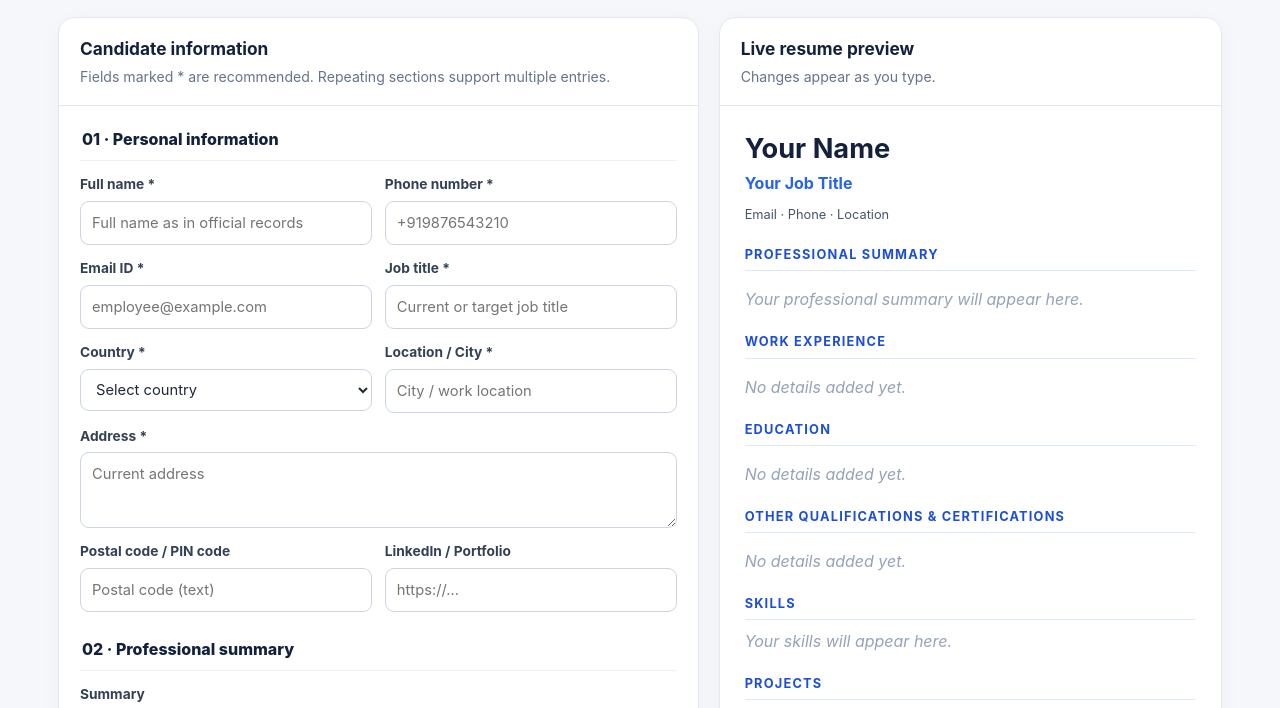
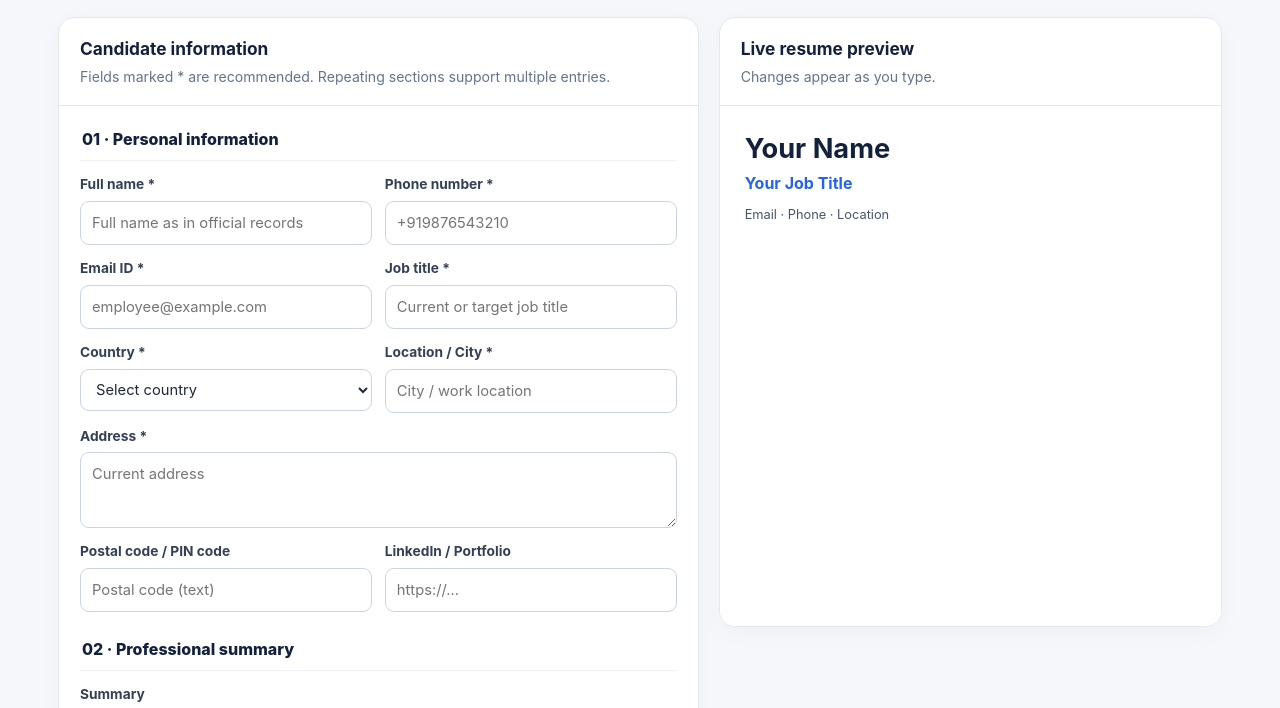
Before and after one commit to numisnext-ops/resume-builder, a plain HTML site: page index.html in a window 1280 px wide. Shown: the part 239-947 px from the top of the page. Drawn offline with Linux system fonts and the light colour scheme.

Commit message:
Add files via upload

```diff
--- a/index.html
+++ b/index.html
@@ -45,12 +45,16 @@ $('addExperience').addEventListener('click',addExperience);$('addEducation').add
 function cardValues(container){return [...$(container).children].map(card=>{const o={};card.querySelectorAll('input,select,textarea').forEach(el=>{o[el.name]=el.value.trim();});return o;});}
 function addEntry(parent,title,meta,description){if(!title&&!meta&&!description)return;const div=document.createElement('div');div.className='preview-entry';const h=document.createElement('p');h.className='entry-title';h.textContent=title||'';div.append(h);if(meta){const m=document.createElement('p');m.className='entry-meta';m.textContent=meta;div.append(m);}if(description){const d=document.createElement('p');d.textContent=description;div.append(d);}$(parent).append(div);}
 function renderEntries(parent,items,make){const el=$(parent);el.replaceChildren();let count=0;items.forEach(item=>{const [title,meta,desc]=make(item);if(title||meta||desc){addEntry(parent,title,meta,desc);count++;}});if(!count){const p=document.createElement('p');p.className='empty';p.textContent='No details added yet.';el.append(p);}}
+function setSectionVisible(sectionId, visible){$(sectionId).style.display=visible?'':'none';}
 function updatePreview(){
-const name=val('name'),job=val('jobTitle');$('p-name').textContent=name||'Your Name';$('p-title').textContent=job||'Your Job Title';$('p-contact').textContent=[val('email'),val('phone'),val('city'),val('country')].filter(Boolean).join(' · ')||'Email · Phone · Location';$('p-address').textContent=[val('address'),val('postal')].filter(Boolean).join(' · ');$('p-link').textContent=val('linkedin');$('p-summary').textContent=val('summary')||'Your professional summary will appear here.';$('p-summary').classList.toggle('empty',!val('summary'));
-const ex=cardValues('experienceList');renderEntries('p-experience',ex,x=>[x.role,[x.company,x.jobType==='Other'?x.jobTypeOther:x.jobType,x.workLocation].filter(Boolean).join(' · '),[[x.fromMonth,x.fromYear].filter(Boolean).join(' '),x.current==='Yes'?'Present': [x.toMonth,x.toYear].filter(Boolean).join(' '),x.description].filter(Boolean).join(' — ')]);
-const ed=cardValues('educationList');renderEntries('p-education',ed,x=>[x.degreeName|| (x.level==='Other'?x.levelOther:x.level),[x.specialisation,x.institution,x.studyCountry,[x.completionMonth,x.completionYear].filter(Boolean).join(' '),x.grade].filter(Boolean).join(' · '),[x.educationDetails].filter(Boolean).join(' — ')]);
-const qs=cardValues('qualificationList');renderEntries('p-qualifications',qs,x=>[x.qualificationName,[x.issuer,[x.issueMonth,x.issueYear].filter(Boolean).join(' '),x.expiryDate?'Expiry: '+x.expiryDate:'',x.credentialId?'ID: '+x.credentialId:''].filter(Boolean).join(' · '),x.qualificationDescription]);
-const skills=val('skills').split(/[\n,;]+/).map(s=>s.trim()).filter(Boolean);$('p-skills').replaceChildren();if(skills.length)skills.forEach(s=>{const span=document.createElement('span');span.className='skill';span.textContent=s;$('p-skills').append(span);});else{const s=document.createElement('span');s.className='empty';s.textContent='Your skills will appear here.';$('p-skills').append(s);}const projects=val('projects');$('p-projects').textContent=projects||'Add projects if relevant.';$('p-projects').classList.toggle('empty',!projects);const langs=val('languages');$('p-languages').textContent=langs||'Add languages you speak.';$('p-languages').classList.toggle('empty',!langs);
+ const name=val('name'),job=val('jobTitle');$('p-name').textContent=name||'Your Name';$('p-title').textContent=job||'Your Job Title';$('p-contact').textContent=[val('email'),val('phone'),val('city'),val('country')].filter(Boolean).join(' · ')||'Email · Phone · Location';
+ const address=[val('address'),val('postal')].filter(Boolean).join(' · ');$('p-address').textContent=address;$('p-address').style.display=address?'':'none';const link=val('linkedin');$('p-link').textContent=link;$('p-link').style.display=link?'':'none';
+ const summary=val('summary');$('p-summary').textContent=summary;setSectionVisible('summarySection',!!summary);
+ const ex=cardValues('experienceList');renderEntries('p-experience',ex,x=>[x.role,[x.company,x.jobType==='Other'?x.jobTypeOther:x.jobType,x.workLocation].filter(Boolean).join(' · '),[[x.fromMonth,x.fromYear].filter(Boolean).join(' '),x.current==='Yes'?'Present':[x.toMonth,x.toYear].filter(Boolean).join(' '),x.description].filter(Boolean).join(' — ')]);setSectionVisible('experienceSection',ex.some(x=>Object.entries(x).some(([k,v])=>k!=='current'&&String(v||'').trim())));
+ const ed=cardValues('educationList');renderEntries('p-education',ed,x=>[x.degreeName||(x.level==='Other'?x.levelOther:x.level),[x.specialisation,x.institution,x.studyCountry,[x.completionMonth,x.completionYear].filter(Boolean).join(' '),x.grade].filter(Boolean).join(' · '),x.educationDetails]);setSectionVisible('educationSection',ed.some(x=>Object.values(x).some(v=>String(v||'').trim())));
+ const qs=cardValues('qualificationList');renderEntries('p-qualifications',qs,x=>[x.qualificationName,[x.issuer,[x.issueMonth,x.issueYear].filter(Boolean).join(' '),x.expiryDate?'Expiry: '+x.expiryDate:'',x.credentialId?'ID: '+x.credentialId:''].filter(Boolean).join(' · '),x.qualificationDescription]);setSectionVisible('qualificationSection',qs.some(x=>Object.values(x).some(v=>String(v||'').trim())));
+ const skills=val('skills').split(/[\n,;]+/).map(s=>s.trim()).filter(Boolean);$('p-skills').replaceChildren();skills.forEach(s=>{const span=document.createElement('span');span.className='skill';span.textContent=s;$('p-skills').append(span);});setSectionVisible('skillsSection',skills.length>0);
+ const projects=val('projects');$('p-projects').textContent=projects;setSectionVisible('projectsSection',!!projects);const langs=val('languages');$('p-languages').textContent=langs;setSectionVisible('languagesSection',!!langs);
 }
 form.addEventListener('input',updatePreview);form.addEventListener('change',updatePreview);
 function getData(){const basic={};new FormData(form).forEach((v,k)=>basic[k]=v);basic.experiences=cardValues('experienceList');basic.educations=cardValues('educationList');basic.qualifications=cardValues('qualificationList');return basic;}
```
